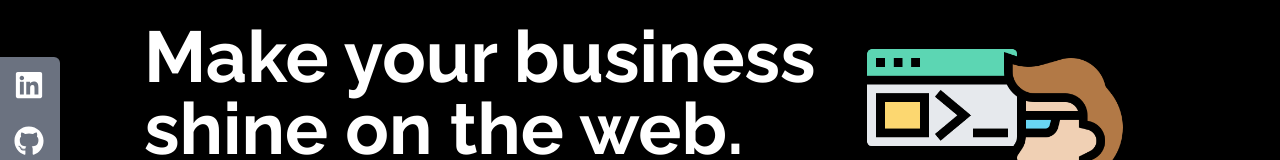
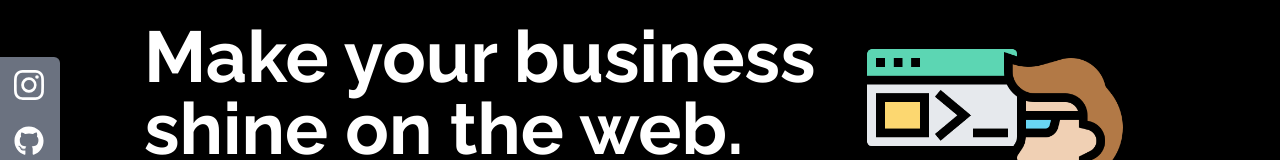
Before and after one commit to tech-defaulters/Portfolio, a React (Create React App) app: page / in a window 1280 px wide. Shown: the part 223-383 px from the top of the page. Built offline with nearby package versions, Linux system fonts and the light colour scheme; a web font is replaced by a local one.

Commit message:
socialLinks updated

```diff
--- a/src/components/SocialLinks.jsx
+++ b/src/components/SocialLinks.jsx
@@ -1,6 +1,6 @@
-import { FaGithub, FaLinkedin } from "react-icons/fa";
+import { FaGithub } from "react-icons/fa";
 import { HiOutlineMail } from "react-icons/hi";
-// import { BsFillPersonLinesFill } from "react-icons/bs";
+import { BsInstagram } from "react-icons/bs";
 
 
 const SocialLinks = () => {
@@ -10,10 +10,10 @@ const SocialLinks = () => {
             id: 1,
             child: (
                 <>
-                    Linkedin <FaLinkedin size={30} />
+                    Instagram <BsInstagram size={30} />
                 </>
             ),
-            href: "https://linkedin.com",
+            href: "https://www.instagram.com/tech_defaulters/",
             style: "rounded-tr-md"
         },
         {
```
